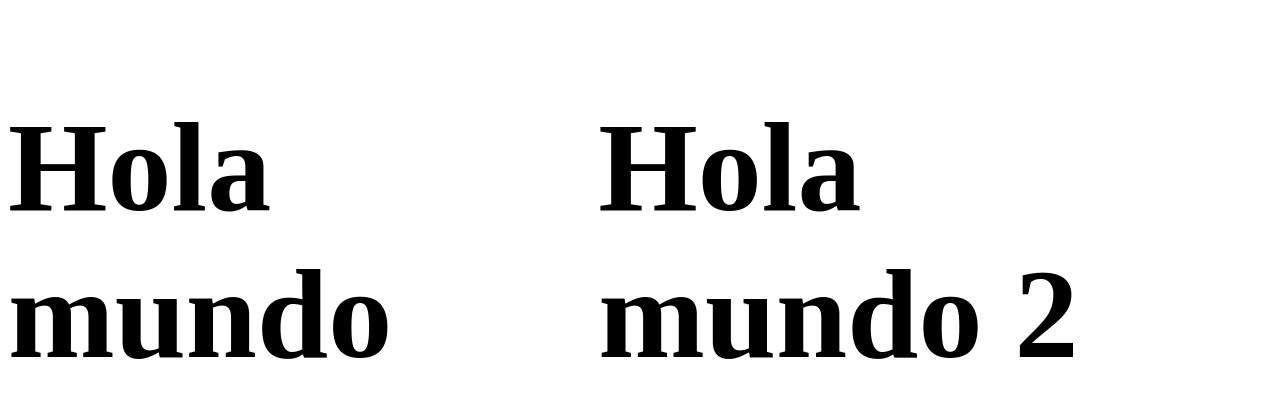
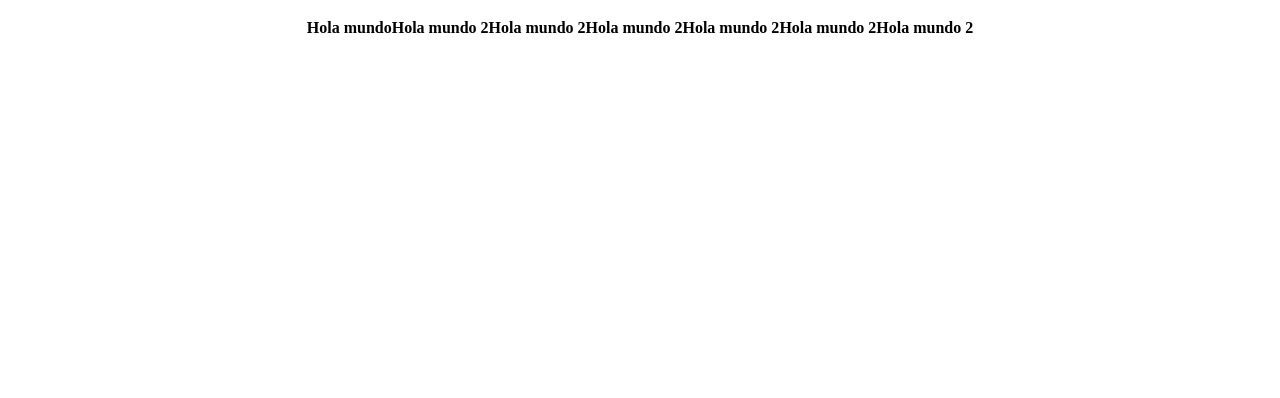
Before and after one commit to josedavid1996/prueba-pull-resque, a plain HTML site: page index.html in a window 1280 px wide. Drawn offline with Linux system fonts and the light colour scheme.

Commit message:
two two two

```diff
--- a/index.html
+++ b/index.html
@@ -8,8 +8,13 @@
 </head>
 
 <body style="display: flex;justify-content: center;align-items: center;">
-  <h1 style="font-size: 10vw;">Hola mundo</h1>
-  <h1 style="font-size: 10vw;">Hola mundo 2</h1>
+  <h1 style="font-size: 16px;">Hola mundo</h1>
+  <h1 style="font-size: 16px;">Hola mundo 2</h1>
+  <h1 style="font-size: 16px;">Hola mundo 2</h1>
+  <h1 style="font-size: 16px;">Hola mundo 2</h1>
+  <h1 style="font-size: 16px;">Hola mundo 2</h1>
+  <h1 style="font-size: 16px;">Hola mundo 2</h1>
+  <h1 style="font-size: 16px;">Hola mundo 2</h1>
 </body>
 
 </html>
```
